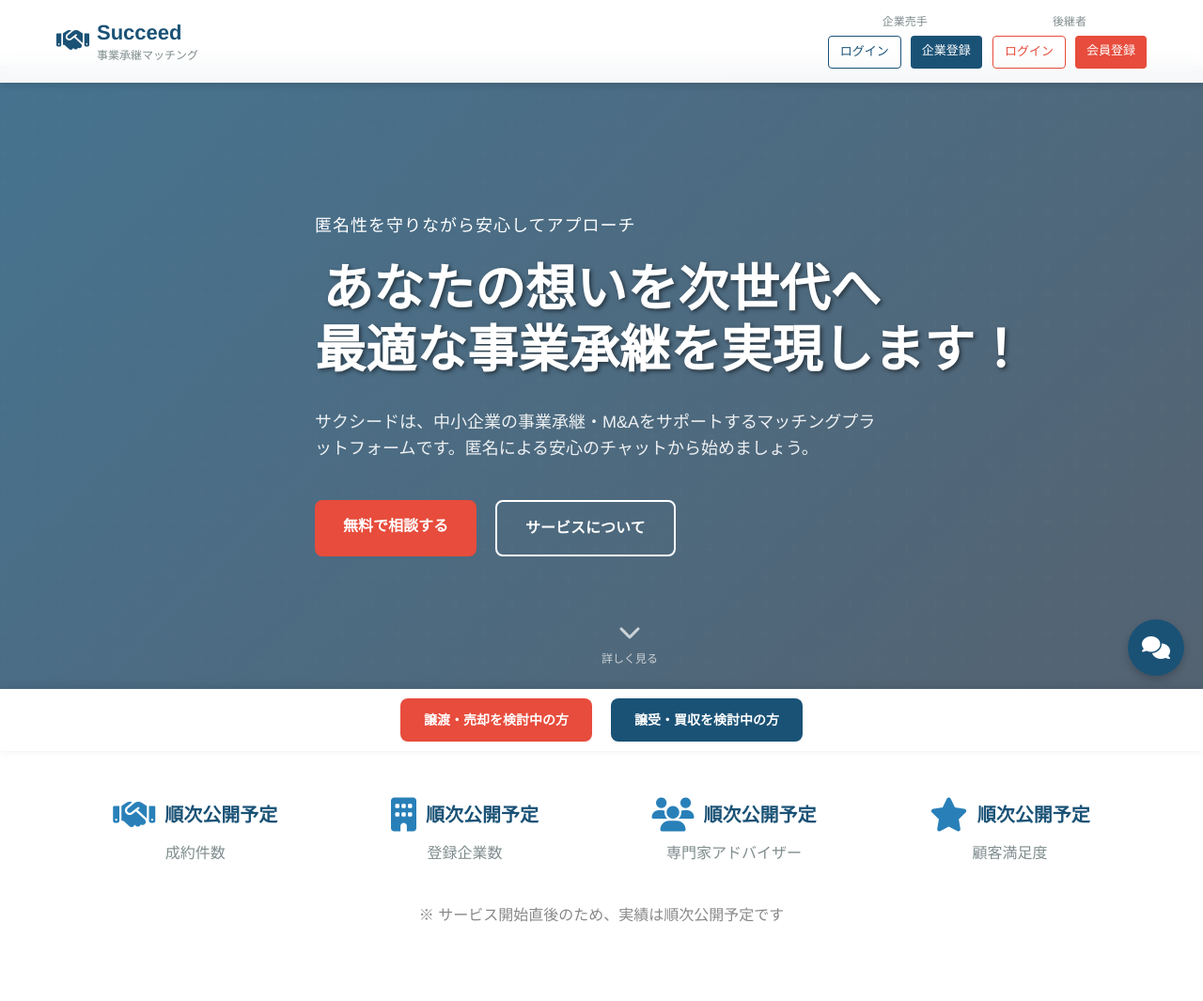
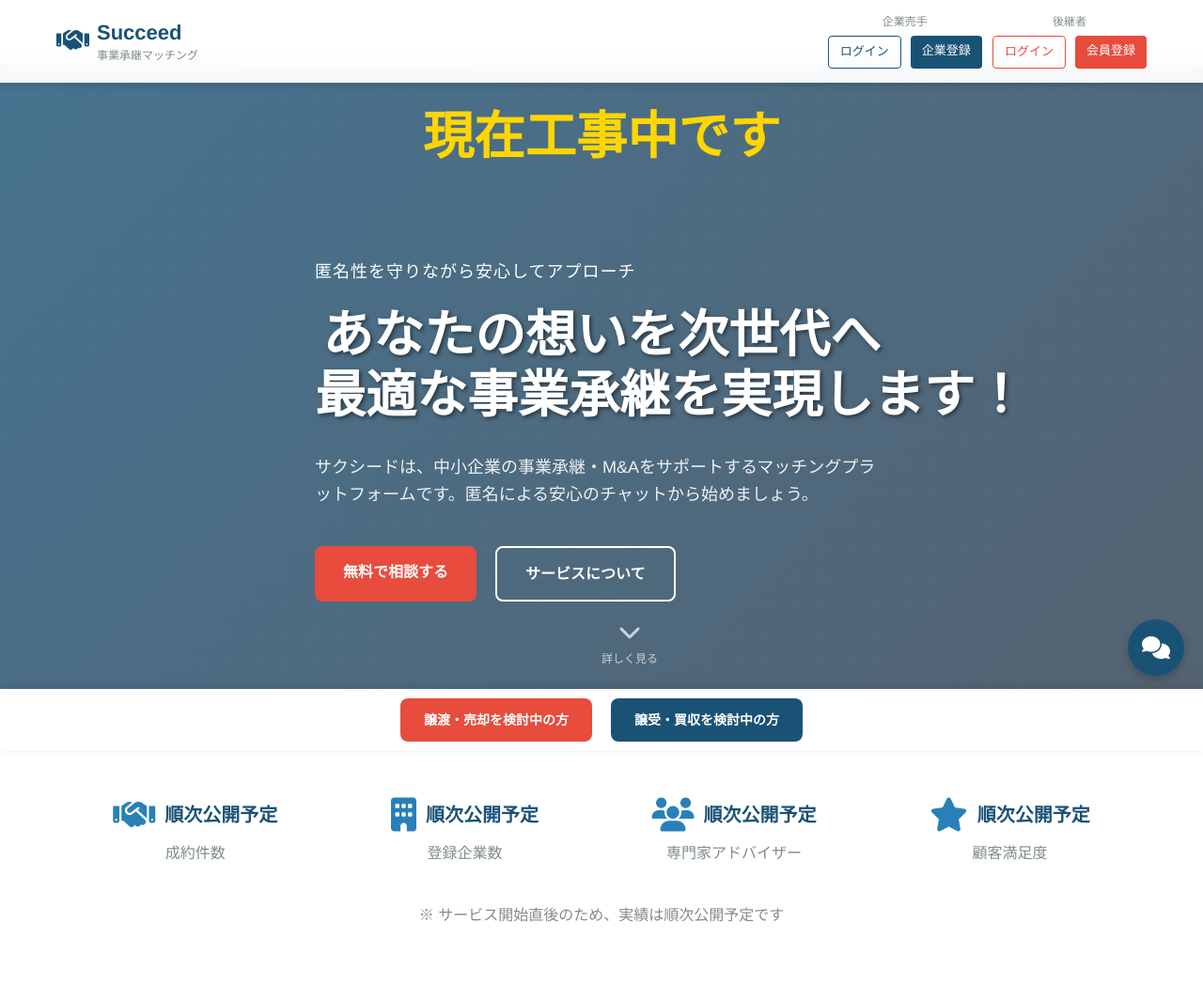
Before and after one commit to TaikiKoko/joinbizmatch, a Flask app: page / in a window 1280 px wide. Shown: the part 1-1066 px from the top of the page at 94% size. Run offline with Flask 3, Linux system fonts and the light colour scheme; some libraries are stand-ins or nearby versions.

Commit message:
fix: 修正内容の説明

```diff
--- a/app/templates/main/index.html
+++ b/app/templates/main/index.html
@@ -290,6 +290,7 @@
         <div class="hero-pattern"></div>
         <div class="container">
             <div class="hero-content">
+                <div style="text-align:center;font-size:3.4em;font-weight:bold;margin-bottom:10px;position:relative;top:-76px;color:#FFD600;">現在工事中です</div>
                 <div class="hero-subtitle">匿名性を守りながら安心してアプローチ</div>
                 <h1 class="hero-title"><span class="nowrap">あなたの想いを次世代へ</span><br><span class="nowrap">最適な事業承継を実現します！</span></h1>
                 <p class="hero-description">サクシードは、中小企業の事業承継・M&Aをサポートするマッチングプラットフォームです。匿名による安心のチャットから始めましょう。</p>
@@ -2252,6 +2253,7 @@ document.addEventListener('DOMContentLoaded', function() {
 }
 </style>
 
+<div style="text-align:center;font-size:1.7em;font-weight:bold;margin-bottom:10px;position:relative;top:-76px;">現在工事中です</div>
 </main>
 </body>
 </html>
```
